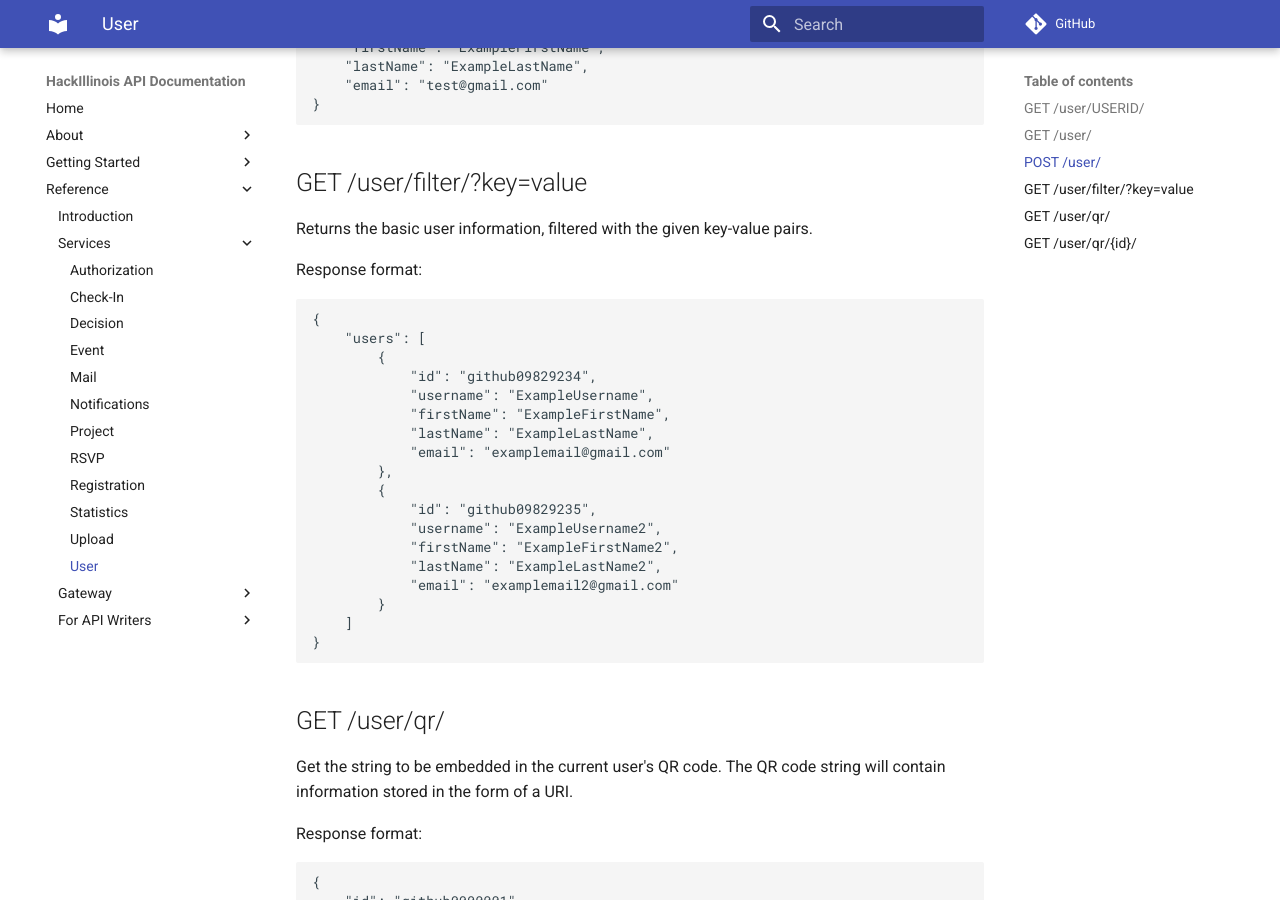
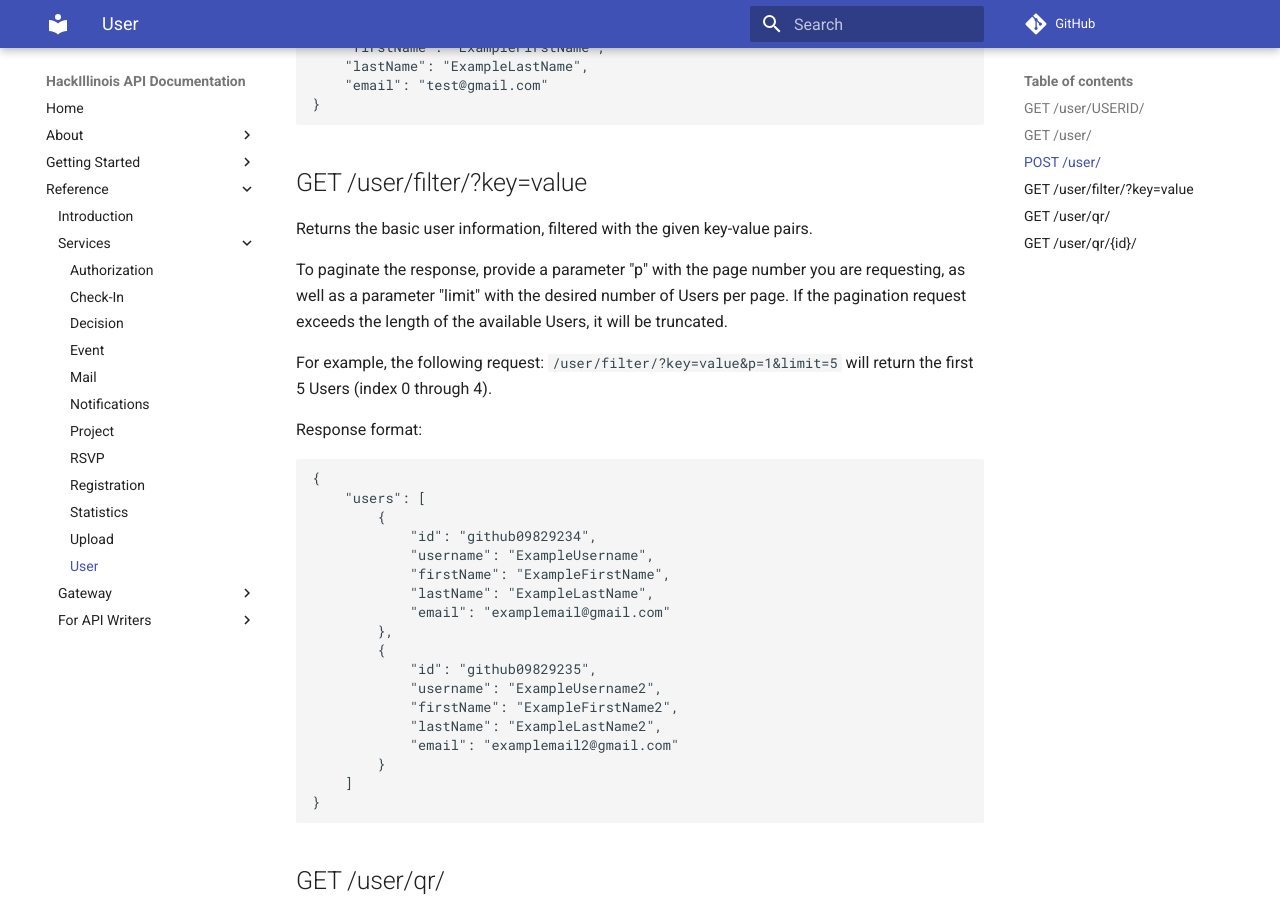
Before and after one commit to HackIllinois/api, an MkDocs documentation site: the page built from documentation/docs/reference/services/User.md, in a window 1280 px wide and 900 px high, scrolled down 1263 px. Built offline with MkDocs 1.6.1 and Material for MkDocs 9.7.7, drawn with Linux system fonts in a browser that asks for light colours; comment, search, counter and statistics services are not loaded.

Commit message:
Updated documentation

````diff
--- a/documentation/docs/reference/services/User.md
+++ b/documentation/docs/reference/services/User.md
@@ -65,6 +65,12 @@ GET /user/filter/?key=value
 
 Returns the basic user information, filtered with the given key-value pairs.
 
+To paginate the response, provide a parameter "p" with the page number you are requesting, as well as a parameter "limit" with the desired number of Users per page. If the pagination request exceeds the length of the available Users, it will be truncated.
+
+
+For example, the following request: `/user/filter/?key=value&p=1&limit=5` will return the first 5 Users (index 0 through 4).
+
+
 Response format:
 ```
 {
````
